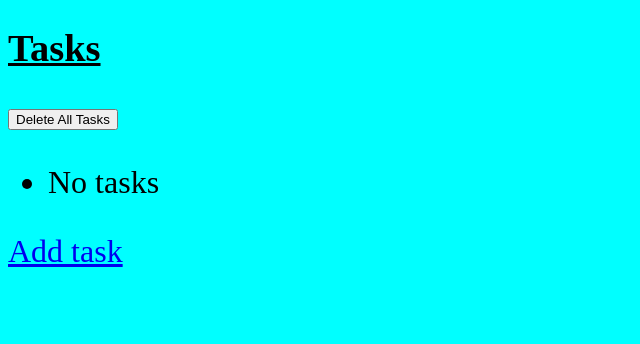
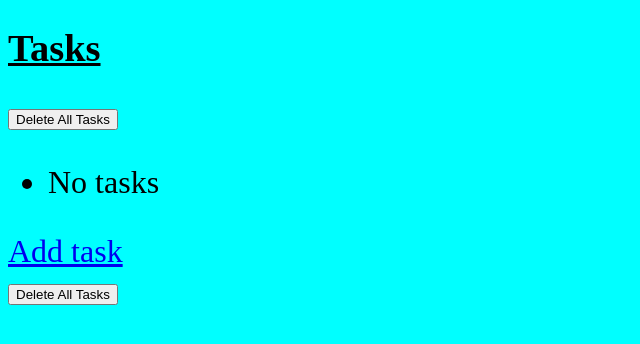
Before and after one commit to Bobolan123/Django, a Django app: page /tasks/ in a window 1280 px wide. Shown: the top 344 px of the page, without its empty margins (0-640 px from the left). Run offline with Django 4.2, Linux system fonts and the light colour scheme.

Commit message:
delete all files

```diff
--- a/tasks/templates/tasks/index.html
+++ b/tasks/templates/tasks/index.html
@@ -14,4 +14,8 @@
         {% endfor %}
     </ul>
     <a href="{% url 'tasks:add' %}">Add task</a>
+    <form method="post">
+        {% csrf_token %}
+        <input type="submit" name="delete" value="Delete All Tasks">
+    </form>
 {% endblock %}
```
